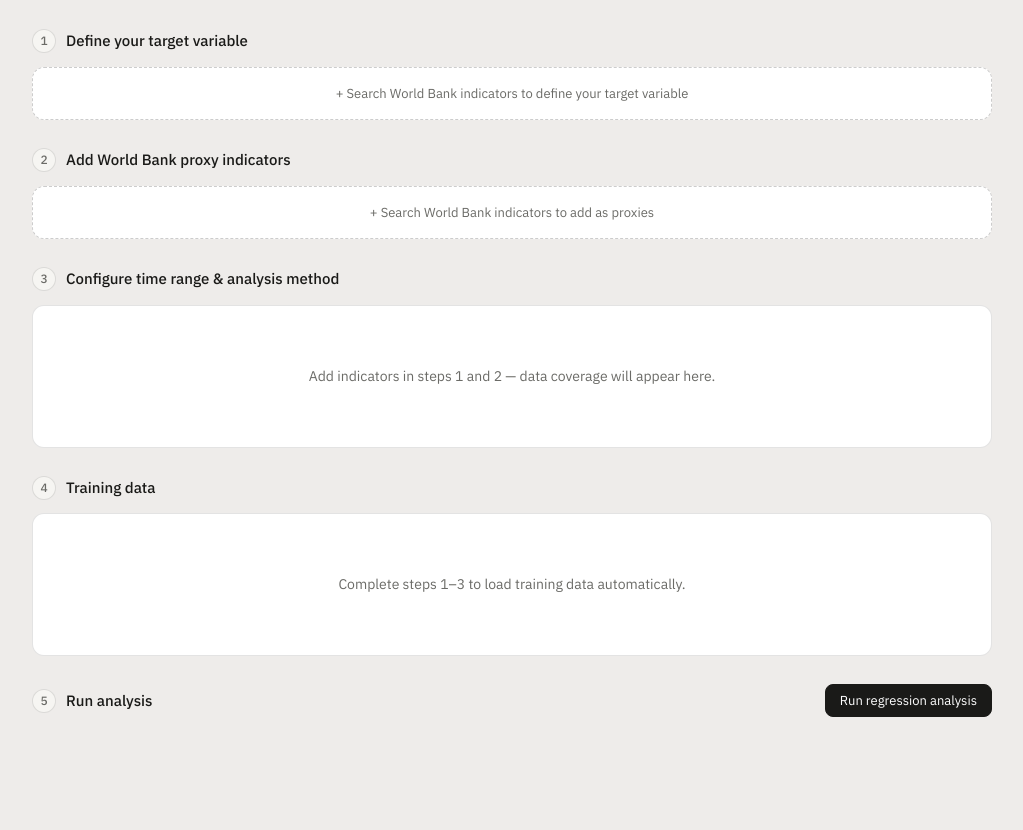
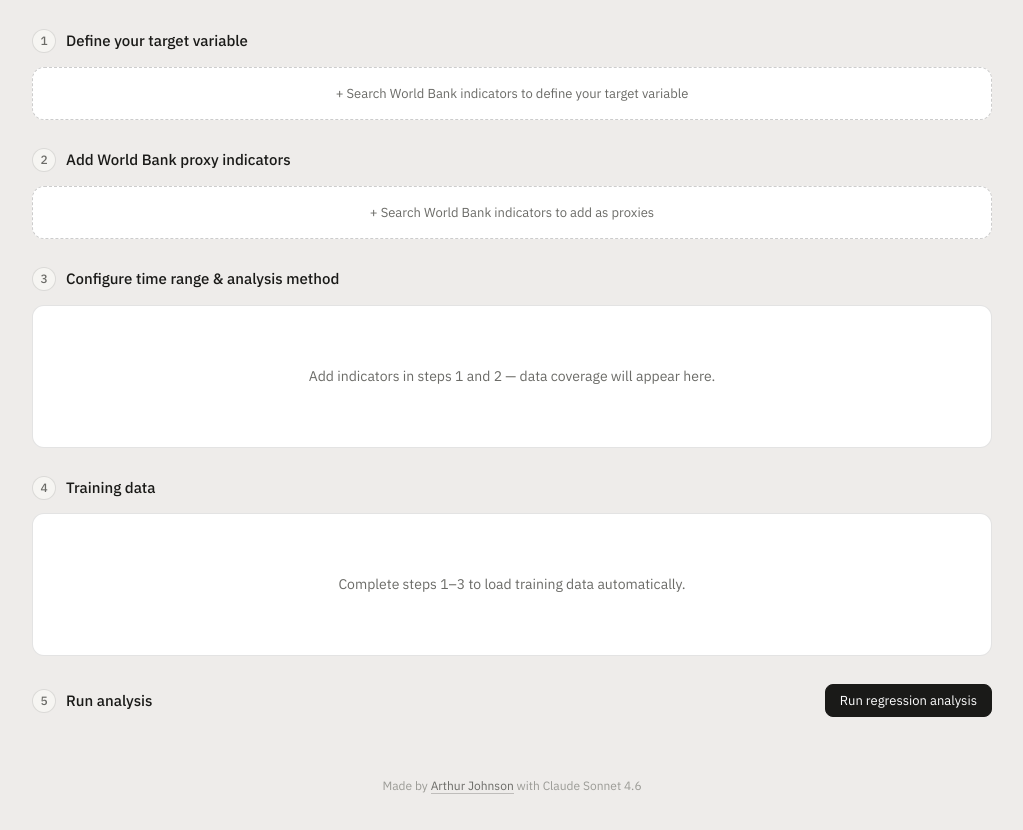
Before and after one commit to aarrttj77/proxy-regression-analyzer, a plain HTML site: page index.html in a window 1280 px wide. Shown: the part 114-944 px from the top of the page, without its empty margins (128-1151 px from the left). Before the commit the page ends 891 px from the top, so only its background shows below. Drawn offline with nearby package versions, Linux system fonts and the light colour scheme.

Commit message:
Update index.html
Added in attributions

```diff
--- a/index.html
+++ b/index.html
@@ -1172,5 +1172,8 @@ document.addEventListener('click',e=>{
   if(odd&&!odd.contains(e.target)&&e.target.id!=='outcomeSearchInput')odd.style.display='none';
 });
 </script>
+  <div style="text-align:center;padding:2rem 1rem 1rem;font-size:12px;color:var(--text3);">
+  Made by <a href="https://www.linkedin.com/in/arthur-k-johnson/" target="_blank" style="color:var(--text2);text-decoration:none;border-bottom:1px solid var(--border2);">Arthur Johnson</a> with Claude Sonnet 4.6
+</div>
 </body>
 </html>
```
